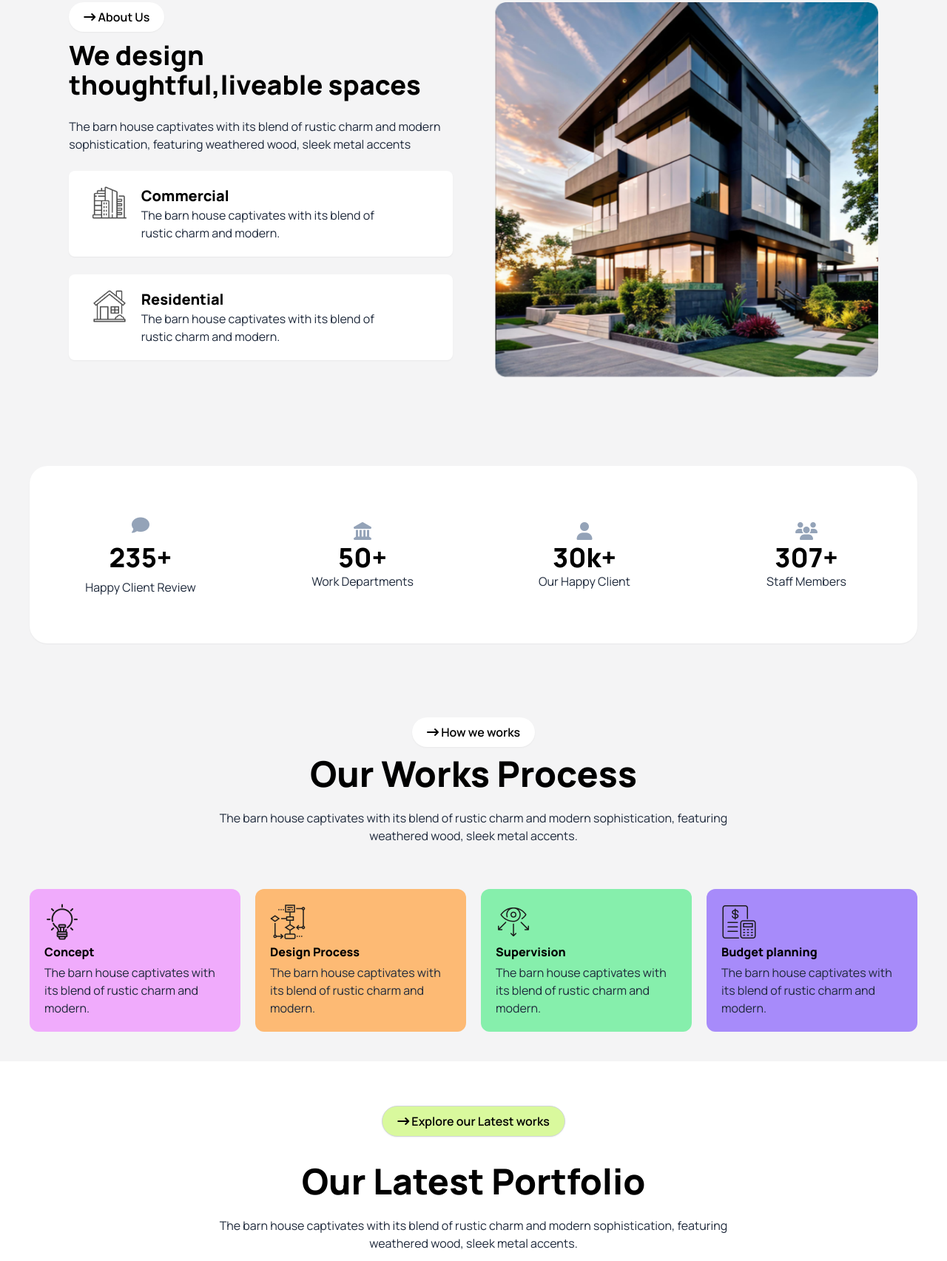
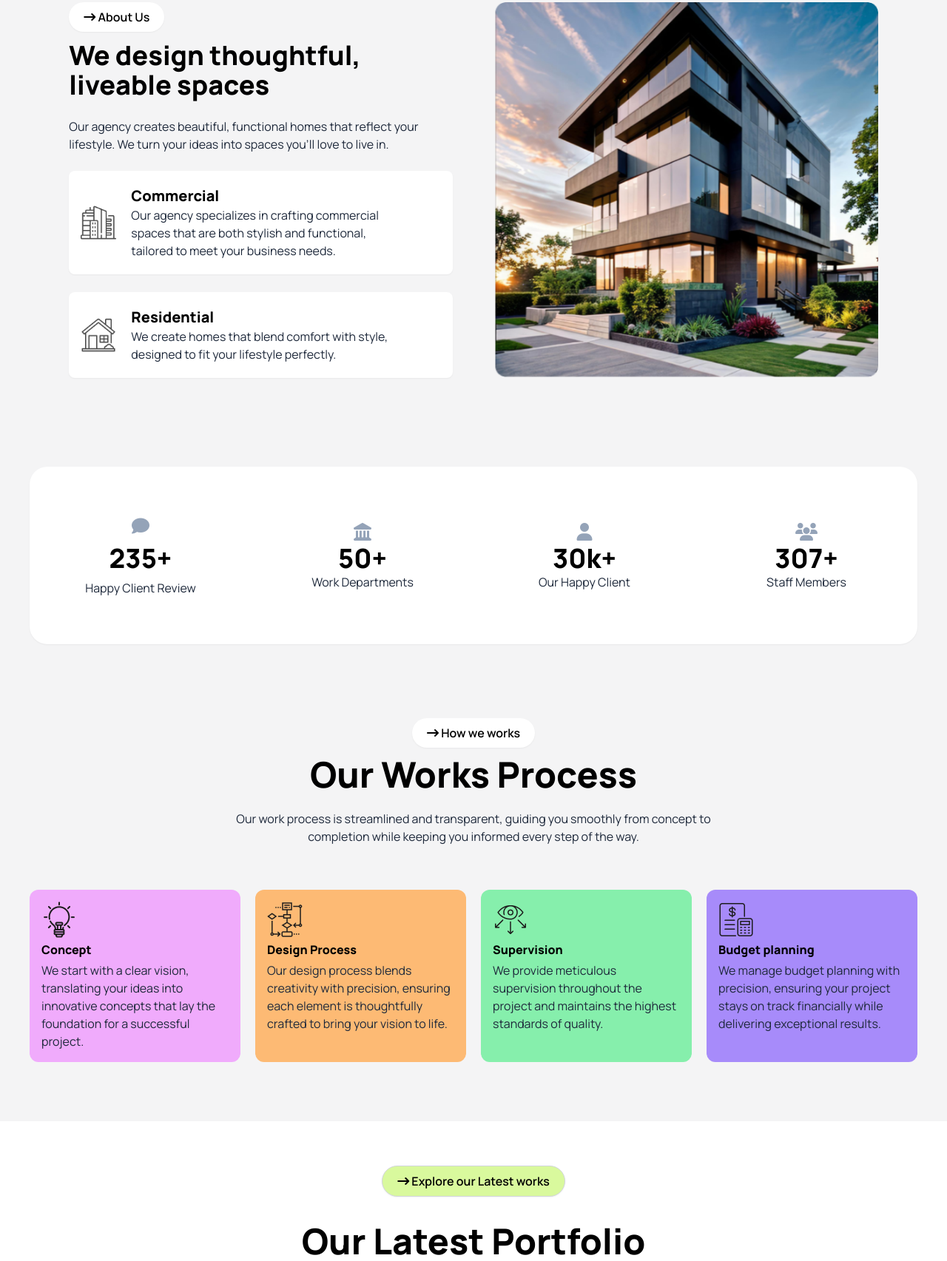
Before and after one commit to jahidulkanchan/Assignment-03, a plain HTML site: page index.html in a window 1280 px wide. Shown: the part 861-2566 px from the top of the page at 74% size. Drawn offline with nearby package versions, Linux system fonts and the light colour scheme.

Commit message:
Changes all dummy text

```diff
--- a/index.html
+++ b/index.html
@@ -107,7 +107,7 @@
               ></label>
               <ul
                 tabindex="0"
-                class="dropdown-content top-16 right-0 menu p-2 shadow bg-base-100 rounded-box w-52"
+                class="dropdown-content top-16 right-0 menu p-2 shadow bg-white text-slate-800 rounded-box w-52"
               >
                 <li><a href="#">Home</a></li>
                 <li><a href="#">Services</a></li>
@@ -172,39 +172,35 @@
             <h2
               class="font-extrabold text-black text-2xl md:text-4xl text-center md:text-left"
             >
-              We design thoughtful,liveable spaces
+              We design thoughtful, liveable spaces
             </h2>
             <br />
             <p class="text-center text-slate-800 md:text-left">
-              The barn house captivates with its blend of rustic charm and
-              modern sophistication, featuring weathered wood, sleek metal
-              accents
+              Our agency creates beautiful, functional homes that reflect your lifestyle. We turn your ideas into spaces you'll love to live in.
             </p>
             <br />
             <div
-              class="card-item shadow-sm py-5 px-8 flex gap-5 bg-white rounded-lg"
+              class="card-item shadow-sm py-5 px-4 flex items-center gap-5 bg-white rounded-lg"
             >
-              <div class="icon"><img src="assets/commercial.png" alt="" /></div>
+              <div class="icon"><img class="min-w-12" src="assets/commercial.png" alt="" /></div>
               <div class="text-content">
                 <h3 class="text-xl text-black font-extrabold">Commercial</h3>
                 <p class="text-slate-800 lg:pr-11">
-                  The barn house captivates with its blend of rustic charm and
-                  modern.
+                  Our agency specializes in crafting commercial spaces that are both stylish and functional, tailored to meet your business needs.
                 </p>
               </div>
             </div>
             <br />
             <div
-              class="card-item shadow-sm py-5 px-8 flex gap-5 bg-white rounded-lg"
+              class="card-item shadow-sm py-5 px-4 flex items-center gap-5 bg-white rounded-lg"
             >
               <div class="icon">
-                <img src="assets/residential.png" alt="" />
+                <img class="min-w-12" src="assets/residential.png" alt="" />
               </div>
               <div class="text-content">
                 <h3 class="text-xl text-black font-extrabold">Residential</h3>
                 <p class="text-slate-800 lg:pr-11">
-                  The barn house captivates with its blend of rustic charm and
-                  modern.
+                  We create homes that blend comfort with style, designed to fit your lifestyle perfectly.
                 </p>
               </div>
             </div>
@@ -274,47 +270,41 @@
               Our Works Process
             </h1>
             <br />
-            <p class="mx-auto text-slate-800 md:w-3/5">
-              The barn house captivates with its blend of rustic charm and
-              modern sophistication, featuring weathered wood, sleek metal
-              accents.
+            <p class="mx-auto text-slate-800 md:w-10/12 lg:w-3/5">
+              Our work process is streamlined and transparent, guiding you smoothly from concept to completion while keeping you informed every step of the way.
             </p>
           </div>
           <div
-            class="item-box mt-10 gap-5 grid grid-cols-1 md:grid-cols-2 lg:grid-cols-4"
+            class="item-box my-10  gap-5 grid grid-cols-1 md:grid-cols-2 lg:grid-cols-4"
           >
-            <div class="item p-5 rounded-xl bg-fuchsia-300">
+            <div class="item p-4 rounded-xl bg-fuchsia-300">
               <div class="icon"><img src="assets/concept.png" alt="" /></div>
               <h3 class="py-1 text-black font-extrabold">Concept</h3>
               <p class="text-slate-800">
-                The barn house captivates with its blend of rustic charm and
-                modern.
+                We start with a clear vision, translating your ideas into innovative concepts that lay the foundation for a successful project.
               </p>
             </div>
-            <div class="item p-5 rounded-xl bg-orange-300">
+            <div class="item p-4 rounded-xl bg-orange-300">
               <div class="icon"><img src="assets/flow-chart.png" alt="" /></div>
               <h3 class="py-1 text-black font-extrabold">Design Process</h3>
               <p class="text-slate-800">
-                The barn house captivates with its blend of rustic charm and
-                modern.
+                Our design process blends creativity with precision, ensuring each element is thoughtfully crafted to bring your vision to life.
               </p>
             </div>
-            <div class="item p-5 rounded-xl bg-green-300">
+            <div class="item p-4 rounded-xl bg-green-300">
               <div class="icon"><img src="assets/vision.png" alt="" /></div>
               <h3 class="py-1 text-black font-extrabold">Supervision</h3>
               <p class="text-slate-800">
-                The barn house captivates with its blend of rustic charm and
-                modern.
+                We provide meticulous supervision throughout the project and maintains the highest standards of quality.
               </p>
             </div>
-            <div class="item p-5 rounded-xl bg-violet-400">
+            <div class="item p-4 rounded-xl bg-violet-400">
               <div class="icon">
                 <img src="assets/budget-planning.png" alt="" />
               </div>
               <h3 class="py-1 text-black font-extrabold">Budget planning</h3>
               <p class="text-slate-800">
-                The barn house captivates with its blend of rustic charm and
-                modern.
+                We manage budget planning with precision, ensuring your project stays on track financially while delivering exceptional results.
               </p>
             </div>
           </div>
@@ -335,10 +325,8 @@
               Our Latest Portfolio
             </h1>
             <br />
-            <p class="mx-auto text-slate-800 md:w-3/5">
-              The barn house captivates with its blend of rustic charm and
-              modern sophistication, featuring weathered wood, sleek metal
-              accents.
+            <p class="mx-auto text-slate-800 md:w-10/12 lg:w-3/5">
+              Discover our latest portfolio to explore a selection of recent projects. Each piece highlights our commitment to innovative design and craftsmanship.
             </p>
           </div>
           <div
@@ -356,7 +344,7 @@
                     Commercial
                   </h3>
                   <p class="text-slate-800">
-                    The barn house captivates with its blend of rustic charm and modern. The barn house captivates with its blend of rustic charm and modern .
+                    Our agency specializes in crafting commercial spaces that are both stylish and functional, tailored to meet your business needs.
                   </p>
                   <div class="mt-2 text-black">
                     <a class="flex gap-2 items-center sm:w-fit" href="#"
@@ -401,10 +389,10 @@
                 />
                 <div class="text-content col-span-5 md:col-span-3">
                   <h3 class="py-1 text-black text-xl font-extrabold">
-                    commercial
+                    Residential
                   </h3>
                   <p class="text-slate-800">
-                    The barn house captivates with its blend of rustic charm and modern.
+                    We create homes that blend comfort with style, designed to fit your lifestyle.
                   </p>
                   <div class="mt-2 text-black">
                     <a class="flex gap-2 items-center sm:w-fit" href="#"
@@ -457,12 +445,10 @@
               Frequently Asked Question
             </h1>
             <br />
-            <p class="mx-auto text-slate-800 md:w-3/5">
-              The barn house captivates with its blend of rustic charm and
-              modern sophistication, featuring weathered wood, sleek metal
-              accents.
+            <p class="mx-auto text-slate-800 md:w-10/12 lg:w-3/5">
+              Find answers to common questions about our services, process, and more. Our FAQ section is designed to provide you with quick and clear information.
             </p>
-          </div>
+          </div><br><br>
           <div class="content grid grid-cols-1 items-center lg:grid-cols-2">
             <div class="image mb-10 w-11/12">
               <img src="assets/faq.png" alt="" />
@@ -473,7 +459,7 @@
                 <div class="collapse-title text-lg font-medium">
                   What services do you offer?
                 </div>
-                <div class="collapse-content">
+                <div class="collapse-content h-full">
                   <p>
                     We provide custom house designs, interior planning, 3D
                     renderings, and renovation consultations tailored to your
@@ -486,7 +472,7 @@
                 <div class="collapse-title text-lg font-medium">
                   How long does the design process take?
                 </div>
-                <div class="collapse-content">
+                <div class="collapse-content h-full">
                   <p>
                     The timeline varies depending on the project's complexity,
                     but typically it ranges from 2 to 6 weeks.
@@ -498,7 +484,7 @@
                 <div class="collapse-title text-lg font-medium">
                   Can I make changes during the design process?
                 </div>
-                <div class="collapse-content">
+                <div class="collapse-content h-full">
                   <p>
                     Yes, we encourage client input and offer revision
                     opportunities to ensure the final design meets your
@@ -512,7 +498,7 @@
                 <div class="collapse-title text-lg font-medium">
                   What are your fees for house design?
                 </div>
-                <div class="collapse-content bg-white">
+                <div class="collapse-content h-full">
                   <p>
                     Our fees are based on the project's scope and complexity. We
                     offer a free initial consultation to discuss your needs and
@@ -539,10 +525,8 @@
               Read Our Articles and News
             </h1>
             <br />
-            <p class="mx-auto text-slate-800 md:w-3/5">
-              The barn house captivates with its blend of rustic charm and
-              modern sophistication, featuring weathered wood, sleek metal
-              accents.
+            <p class="mx-auto text-slate-800 md:w-10/12 lg:w-3/5">
+              Stay updated with our latest articles and news. Discover insights, trends, and updates to keep you informed about our work and industry.
             </p>
           </div>
           <div class="item-box mt-10 gap-5 grid grid-cols-1 lg:grid-cols-3">
@@ -668,10 +652,8 @@
               Let’s Discuss Next Project
             </h1>
             <br />
-            <p class="mx-auto text-slate-800 md:w-3/4 lg:w-3/5">
-              The barn house captivates with its blend of rustic charm and
-              modern sophistication, featuring weathered wood, sleek metal
-              accents.
+            <p class="mx-auto text-slate-800 md:w-10/12 lg:w-3/5">
+              Ready to start your next project? Contact us to discuss your ideas and see how we can bring your vision to life with tailored solutions and expert guidance.
             </p>
           </div>
           <form action="#" class="py-10">
@@ -745,9 +727,8 @@
       </div>
       <br />
       <div class="content">
-        <p class="md:w-3/5 lg:w-1/2 text-slate-400 mx-auto text-center">
-          The barn house captivates with its blend of rustic charm and modern
-          sophistication, featuring weathered wood, sleek metal accents.
+        <p class="md:w-10/12 lg:w-3/5 text-slate-400 mx-auto text-center">
+          Thank you for visiting us. If you have any questions or need further assistance, feel free to reach out. Stay connected and follow us on social media for the latest updates and news.
         </p>
         <br />
         <div class="footer-link mx-auto md:w-3/5 py-5">
```
